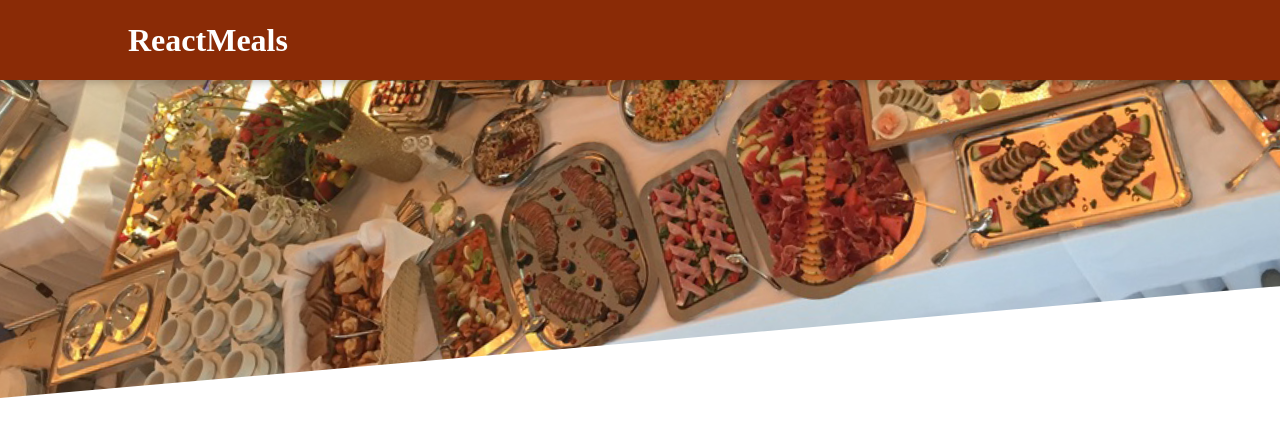
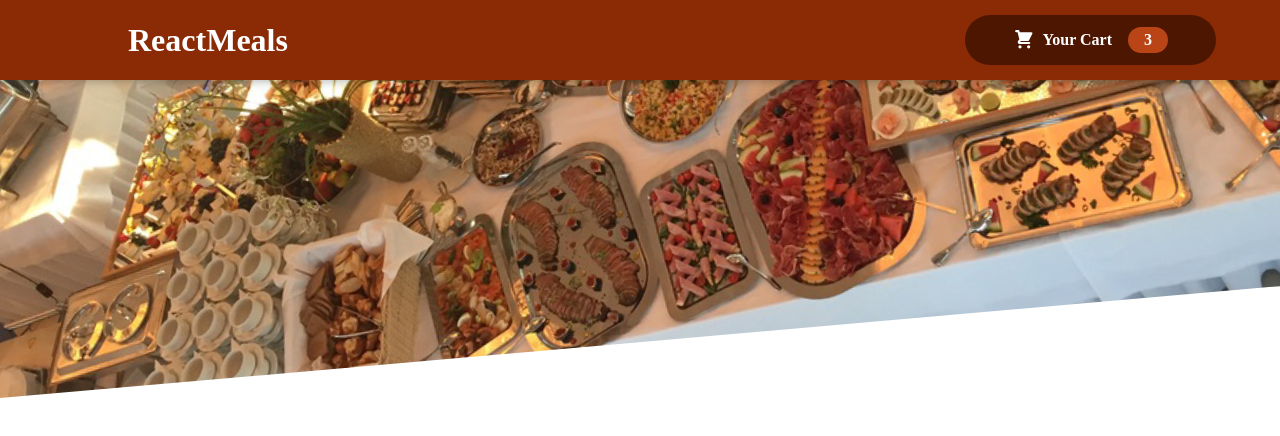
Before and after one commit to paskuvan/react-food, a React (Create React App) app: page / in a window 1280 px wide. Shown: the top 436 px of the page. Built offline with nearby package versions, Linux system fonts and the light colour scheme.

Commit message:
add button cart

```diff
--- /dev/null
+++ b/src/components/Cart/CartIcon.js
@@ -0,0 +1,13 @@
+const CartIcon = () => {
+    return (
+      <svg
+        xmlns='http://www.w3.org/2000/svg'
+        viewBox='0 0 20 20'
+        fill='currentColor'
+      >
+        <path d='M3 1a1 1 0 000 2h1.22l.305 1.222a.997.997 0 00.01.042l1.358 5.43-.893.892C3.74 11.846 4.632 14 6.414 14H15a1 1 0 000-2H6.414l1-1H14a1 1 0 00.894-.553l3-6A1 1 0 0017 3H6.28l-.31-1.243A1 1 0 005 1H3zM16 16.5a1.5 1.5 0 11-3 0 1.5 1.5 0 013 0zM6.5 18a1.5 1.5 0 100-3 1.5 1.5 0 000 3z' />
+      </svg>
+    );
+  };
+
+  export default CartIcon;
--- a/src/components/Layout/Header.js
+++ b/src/components/Layout/Header.js
@@ -1,5 +1,6 @@
 import { Fragment } from 'react';
 
+import HeaderCartButton from './HeaderCartButton';
 import mealsImage from '../../assets/meals.jpg';
 import classes from './Header.module.css';
 
@@ -8,7 +9,7 @@
  <Fragment>
         <header className={classes.header}>
             <h1>ReactMeals</h1>
-            <button>Cart</button>
+          <HeaderCartButton />
         </header>
         <div className={classes['main-image']}>
             <img src={mealsImage} alt="A table full of delicious food!" />
--- a/src/components/Layout/Header.module.css
+++ b/src/components/Layout/Header.module.css
@@ -2,7 +2,7 @@
     position: fixed;
     top: 0;
     left: 0;
-    width: 100%;
+    width: 85%;
     height: 5rem;
     background-color: #8a2b06;
     color: white;
--- /dev/null
+++ b/src/components/Layout/HeaderCartButton.js
@@ -0,0 +1,16 @@
+import CartIcon from '../Cart/CartIcon';
+import classes from './HeaderCartButton.module.css';
+
+const HeaderCartButton = (props) => {
+    return <button className={classes.button}>
+        <span className={classes.icon}>
+         <CartIcon />
+        </span>
+        <span>Your Cart</span>
+        <span className={classes.badge}>
+            3
+        </span>
+    </button>
+};
+
+export default HeaderCartButton;
--- /dev/null
+++ b/src/components/Layout/HeaderCartButton.module.css
@@ -0,0 +1,59 @@
+.button {
+    cursor: pointer;
+    font: inherit;
+    border: none;
+    background-color: #4d1601;
+    color: white;
+    padding: 0.75rem 3rem;
+    display: flex;
+    justify-content: space-around;
+    align-items: center;
+    border-radius: 25px;
+    font-weight: bold;
+  }
+
+  .button:hover,
+  .button:active {
+    background-color: #2c0d00;
+  }
+
+  .icon {
+    width: 1.35rem;
+    height: 1.35rem;
+    margin-right: 0.5rem;
+  }
+
+  .badge {
+    background-color: #b94517;
+    padding: 0.25rem 1rem;
+    border-radius: 25px;
+    margin-left: 1rem;
+    font-weight: bold;
+  }
+
+  .button:hover .badge,
+  .button:active .badge {
+    background-color: #92320c;
+  }
+
+  .bump {
+    animation: bump 300ms ease-out;
+  }
+
+  @keyframes bump {
+    0% {
+      transform: scale(1);
+    }
+    10% {
+      transform: scale(0.9);
+    }
+    30% {
+      transform: scale(1.1);
+    }
+    50% {
+      transform: scale(1.15);
+    }
+    100% {
+      transform: scale(1);
+    }
+  }
```
